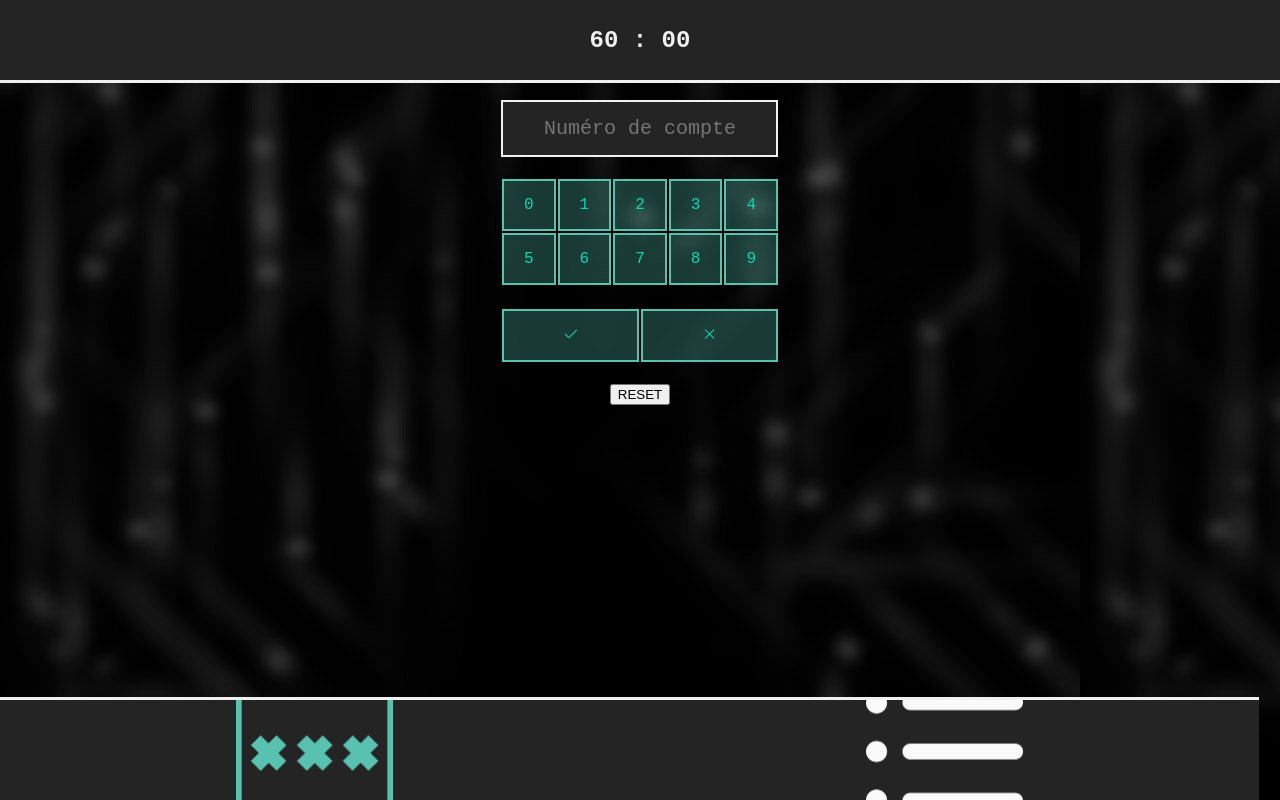
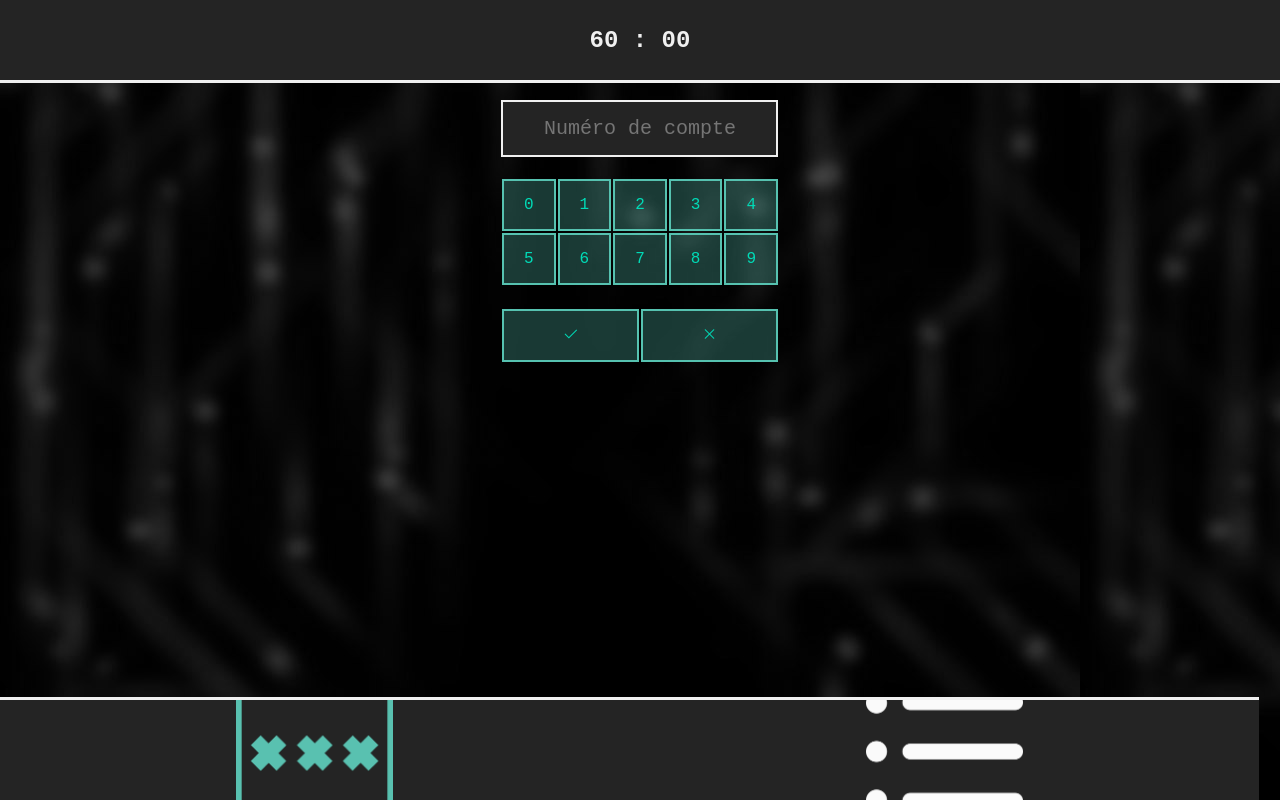
Before and after one commit to MaxPower01/la-nuit-des-voleurs, a Vue app: page /#/ in a window 1280 px wide. Built offline with nearby package versions, Linux system fonts and the light colour scheme; no server answers; the database is empty.

Commit message:
Update Hacking.vue

```diff
--- a/src/components/Hacking.vue
+++ b/src/components/Hacking.vue
@@ -15,7 +15,7 @@
         ></keyboard>
       </div>
     </div>
-    <button @click="reset">RESET</button>
+    <!-- <button @click="reset">RESET</button> -->
   </div>
 </template>
 
```
